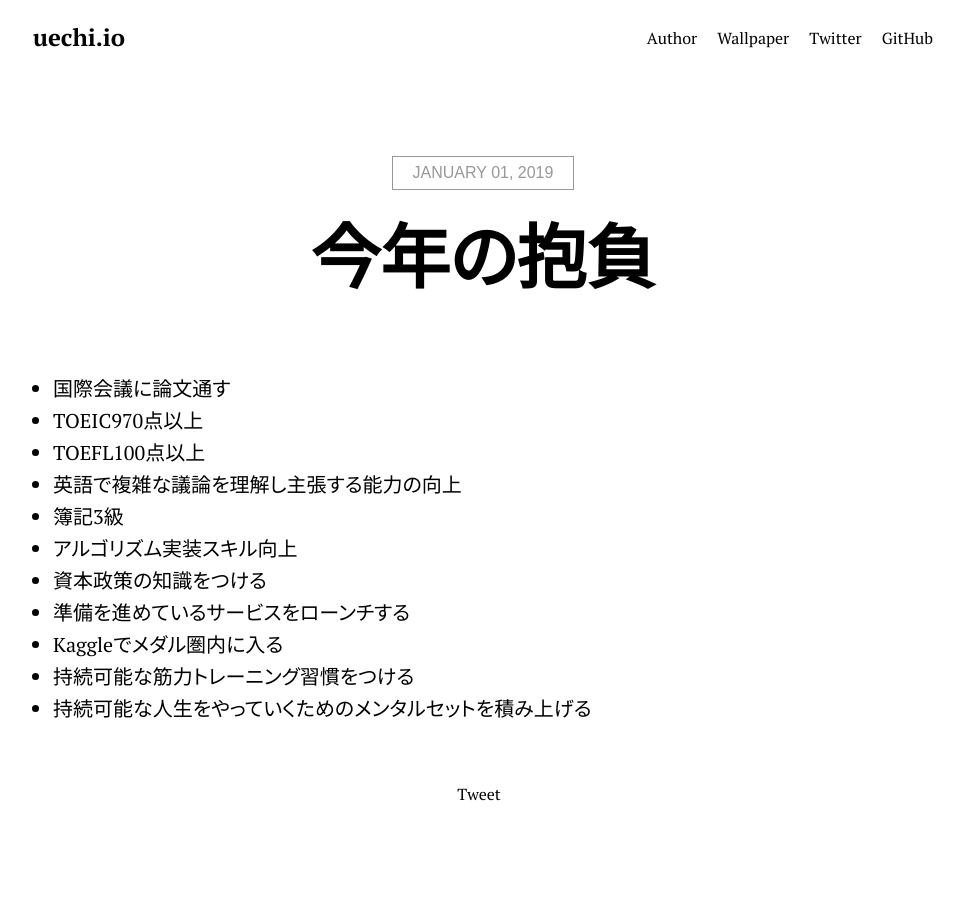
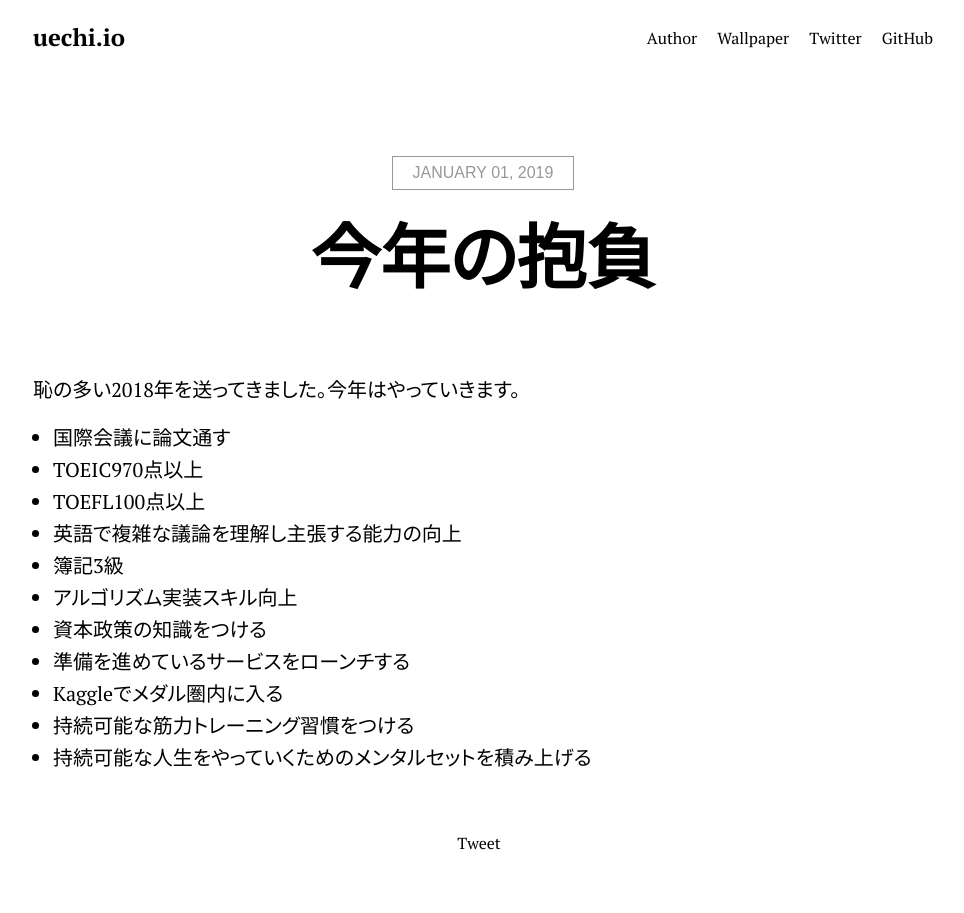
Before and after one commit to uetchy/uechi.io, a Jekyll site: the page built from _posts/2019-01-01-years-resolution-2019.markdown, in a window 1280 px wide. Shown: the whole page, without its empty margins (157-1121 px from the left). Built offline with Jekyll 4.4.1, drawn with Linux system fonts in a browser that asks for light colours; nearby versions of some CDN libraries; comment, search, counter and statistics services are not loaded.

Commit message:
Updated Years Resolution 2019

```diff
--- a/_posts/2019-01-01-years-resolution-2019.markdown
+++ b/_posts/2019-01-01-years-resolution-2019.markdown
@@ -2,6 +2,8 @@
 title: 今年の抱負
 date: 2019-01-01 17:29:00 +09:00
 ---
+
+恥の多い2018年を送ってきました。今年はやっていきます。
 
 * 国際会議に論文通す
 * TOEIC970点以上
```
